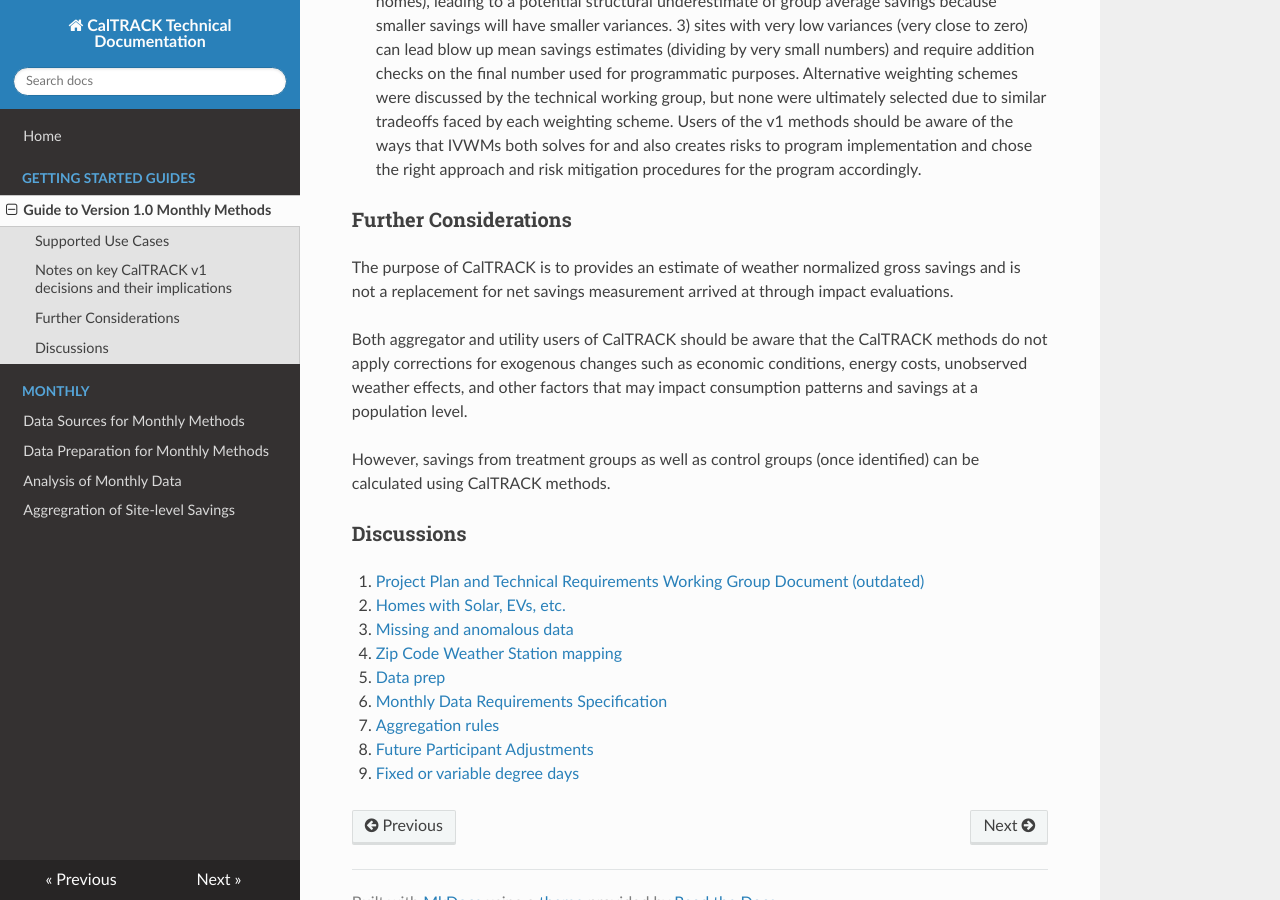
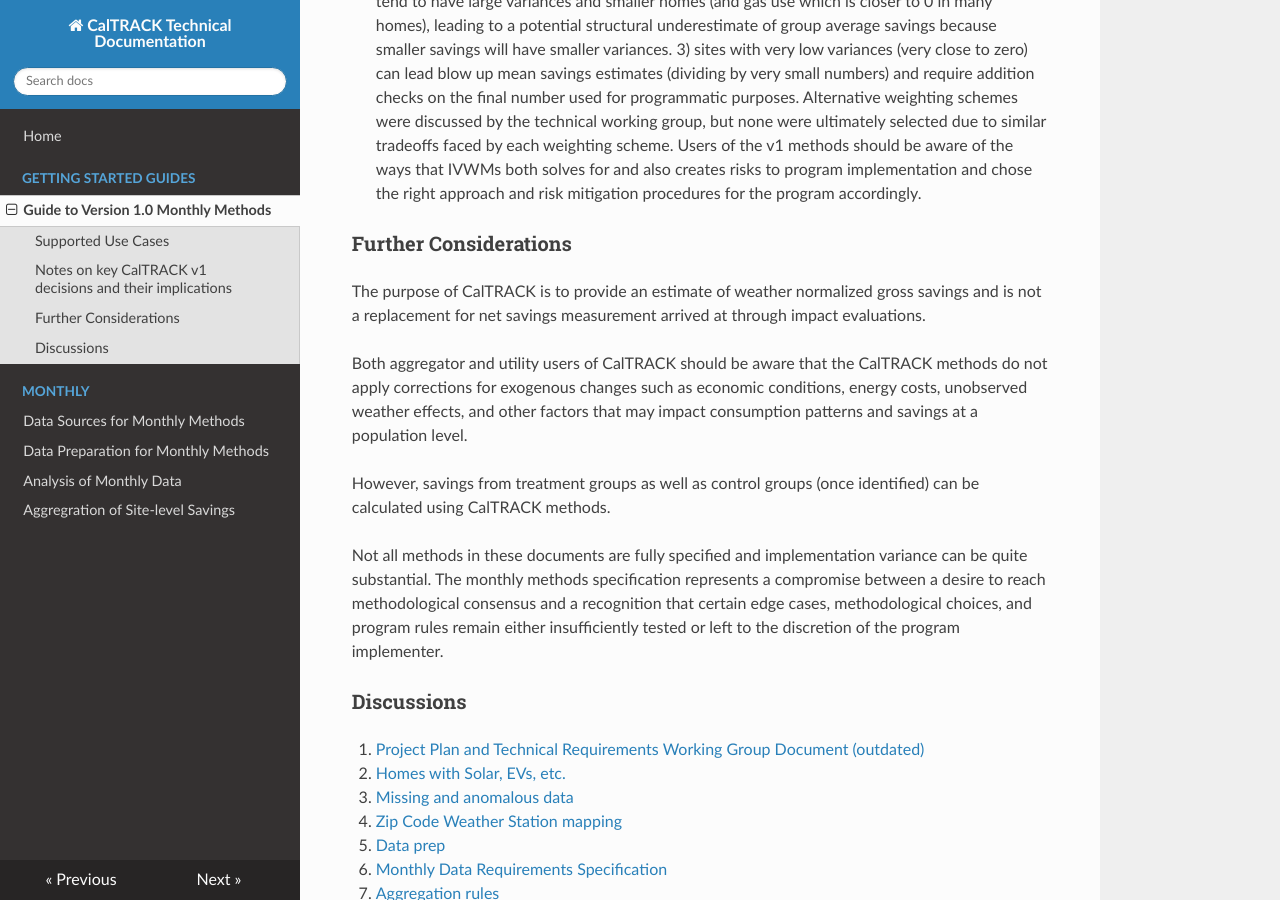
Before and after one commit to openeemeter/caltrack, an MkDocs documentation site: the page built from docs/guides/v1guide.md, in a window 1280 px wide and 900 px high, scrolled down 1703 px. Built offline with MkDocs 1.6.1, drawn with Linux system fonts in a browser that asks for light colours; nearby versions of some CDN libraries; old or Windows-style settings are respelled for this version of MkDocs; some of the changed text lies outside the part shown.

Commit message:
Update v1guide.md

```diff
--- a/docs/guides/v1guide.md
+++ b/docs/guides/v1guide.md
@@ -31,11 +31,13 @@
 
 ### Further Considerations
 
-The purpose of CalTRACK is to provides an estimate of weather normalized gross savings and is not a replacement for net savings measurement arrived at through impact evaluations.
+The purpose of CalTRACK is to provide an estimate of weather normalized gross savings and is not a replacement for net savings measurement arrived at through impact evaluations.
 
 Both aggregator and utility users of CalTRACK should be aware that the CalTRACK methods do not apply corrections for exogenous changes such as economic conditions, energy costs, unobserved weather effects, and other factors that may impact consumption patterns and savings at a population level.
 
 However, savings from treatment groups as well as control groups (once identified) can be calculated using CalTRACK methods.
+
+Not all methods in these documents are fully specified and implementation variance can be quite substantial. The monthly methods specification represents a compromise between a desire to reach methodological consensus and a recognition that certain edge cases, methodological choices, and program rules remain either insufficiently tested or left to the discretion of the program implementer.
 
 ### Discussions
 
```
Also changed, not shown: other parts of docs/guides/v1guide.md (+3 -3 lines).
